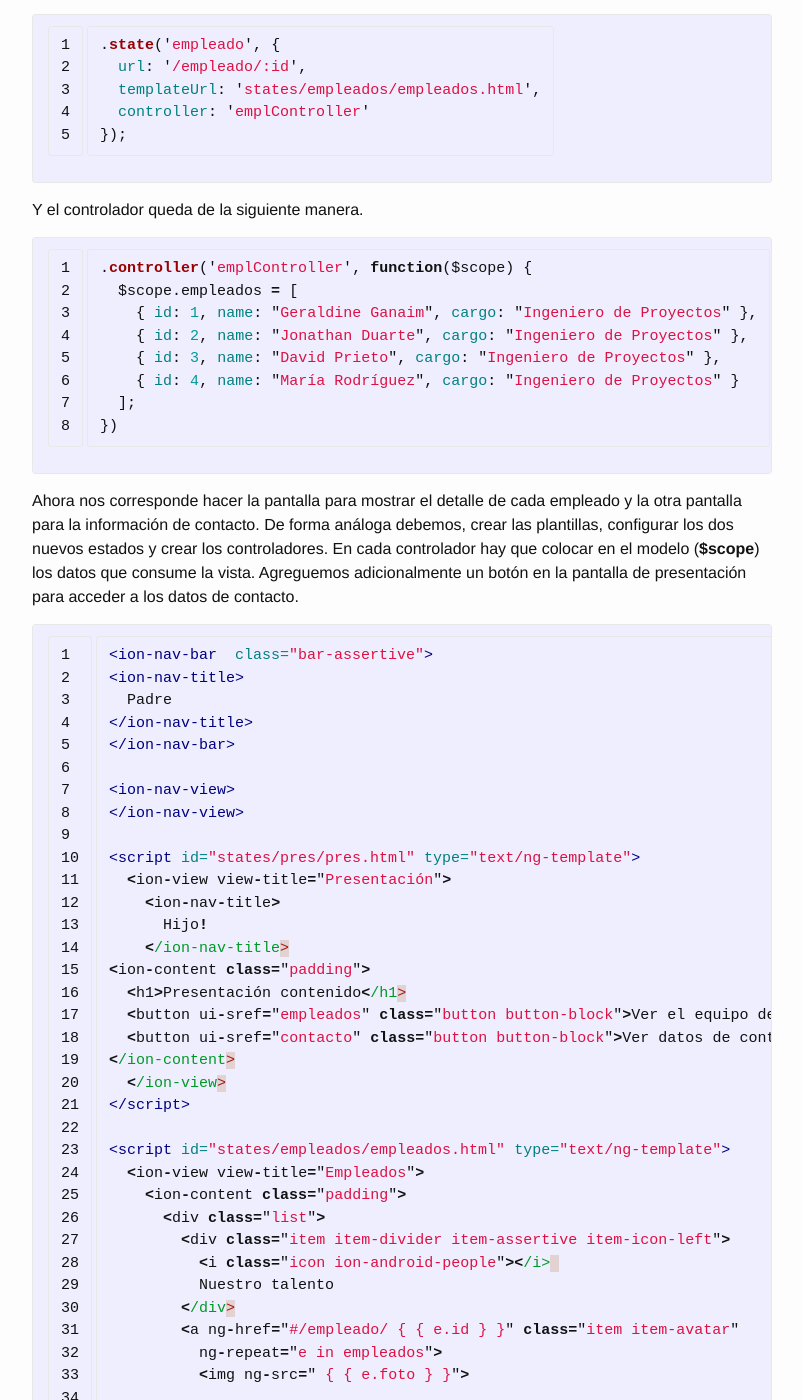
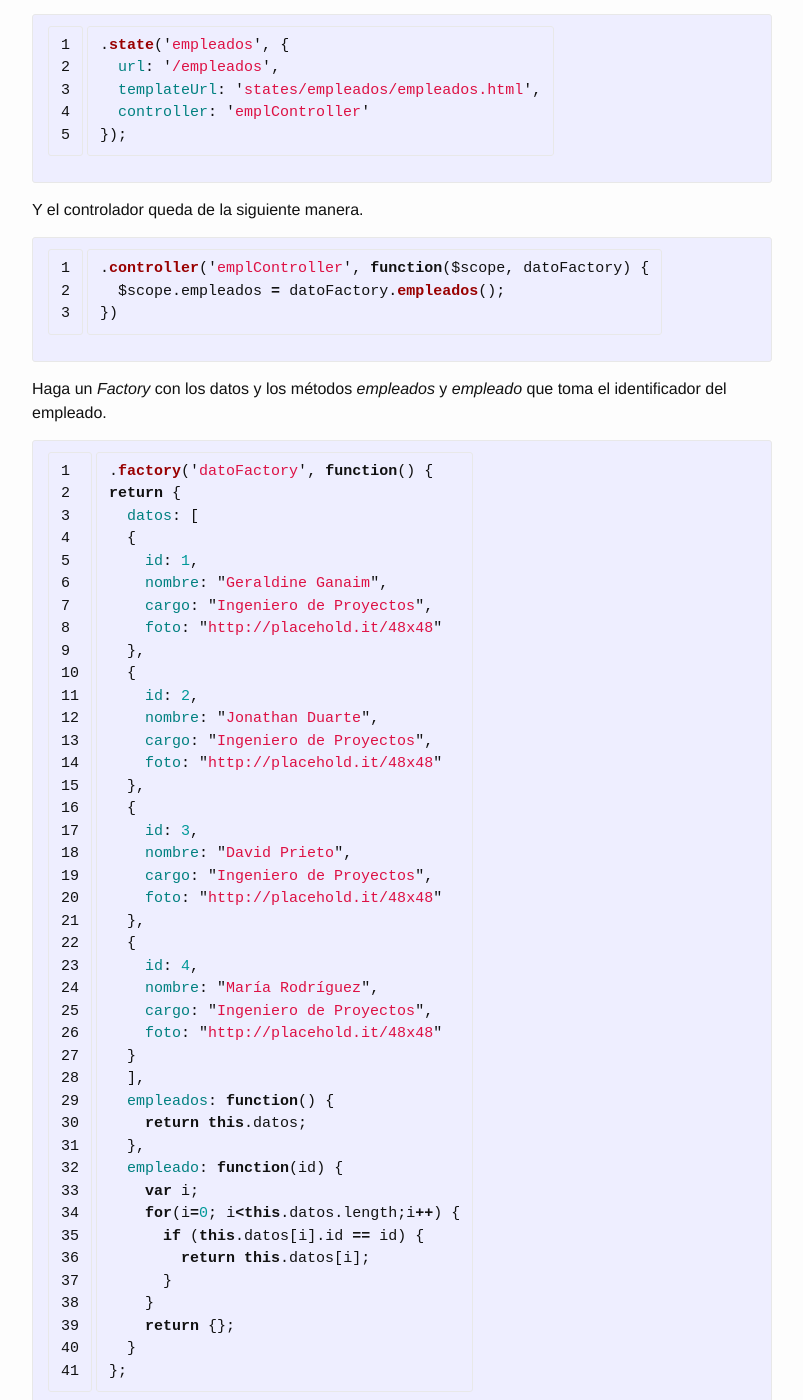
Before and after one commit to aaramirez/aaramirez.github.io, a Jekyll site: the page built from _posts/desarrollos/ionic/2015-11-04-navegacion-simple.markdown, in a window 1280 px wide and 1400 px high, scrolled down 3623 px. Shown: the whole window, without its empty margins (238-1041 px from the left). Built offline with Jekyll 4.4.1, drawn with Linux system fonts in a browser that asks for light colours.

Commit message:
Arreglando la hilación

```diff
--- a/_posts/desarrollos/ionic/2015-11-04-navegacion-simple.markdown
+++ b/_posts/desarrollos/ionic/2015-11-04-navegacion-simple.markdown
@@ -119,8 +119,8 @@ Agreguemos la plantilla de la lista de empleados y definamos el estado *empleado
 En el controlador debemos definir el estado y también la lógica del controlador.
 
 {% highlight js linenos %}
-.state('empleado', {
-  url: '/empleado/:id',
+.state('empleados', {
+  url: '/empleados',
   templateUrl: 'states/empleados/empleados.html',
   controller: 'emplController'
 });
@@ -129,14 +129,55 @@ En el controlador debemos definir el estado y también la lógica del controlado
 Y el controlador queda de la siguiente manera.
 
 {% highlight js linenos %}
-.controller('emplController', function($scope) {
-  $scope.empleados = [
-    { id: 1, name: "Geraldine Ganaim", cargo: "Ingeniero de Proyectos" },
-    { id: 2, name: "Jonathan Duarte", cargo: "Ingeniero de Proyectos" },
-    { id: 3, name: "David Prieto", cargo: "Ingeniero de Proyectos" },
-    { id: 4, name: "María Rodríguez", cargo: "Ingeniero de Proyectos" }
-  ];
+.controller('emplController', function($scope, datoFactory) {
+  $scope.empleados = datoFactory.empleados();
 })
+{% endhighlight %}
+
+Haga un *Factory* con los datos y los métodos *empleados* y *empleado* que toma el identificador del empleado.
+
+{% highlight js linenos %}
+.factory('datoFactory', function() {
+return {
+  datos: [
+  {
+    id: 1,
+    nombre: "Geraldine Ganaim",
+    cargo: "Ingeniero de Proyectos",
+    foto: "http://placehold.it/48x48"
+  },
+  {
+    id: 2,
+    nombre: "Jonathan Duarte",
+    cargo: "Ingeniero de Proyectos",
+    foto: "http://placehold.it/48x48"
+  },
+  {
+    id: 3,
+    nombre: "David Prieto",
+    cargo: "Ingeniero de Proyectos",
+    foto: "http://placehold.it/48x48"
+  },
+  {
+    id: 4,
+    nombre: "María Rodríguez",
+    cargo: "Ingeniero de Proyectos",
+    foto: "http://placehold.it/48x48"
+  }
+  ],
+  empleados: function() {
+    return this.datos;
+  },
+  empleado: function(id) {
+    var i;
+    for(i=0; i<this.datos.length;i++) {
+      if (this.datos[i].id == id) {
+        return this.datos[i];
+      }
+    }
+    return {};
+  }
+};
 {% endhighlight %}
 
 Ahora nos corresponde hacer la pantalla para mostrar el detalle de cada empleado y la otra pantalla para la información de contacto. De forma análoga debemos, crear las plantillas, configurar los dos nuevos estados y crear los controladores. En cada controlador hay que colocar en el modelo (__$scope__) los datos que consume la vista. Agreguemos adicionalmente un botón en la pantalla de presentación para acceder a los datos de contacto.
```
